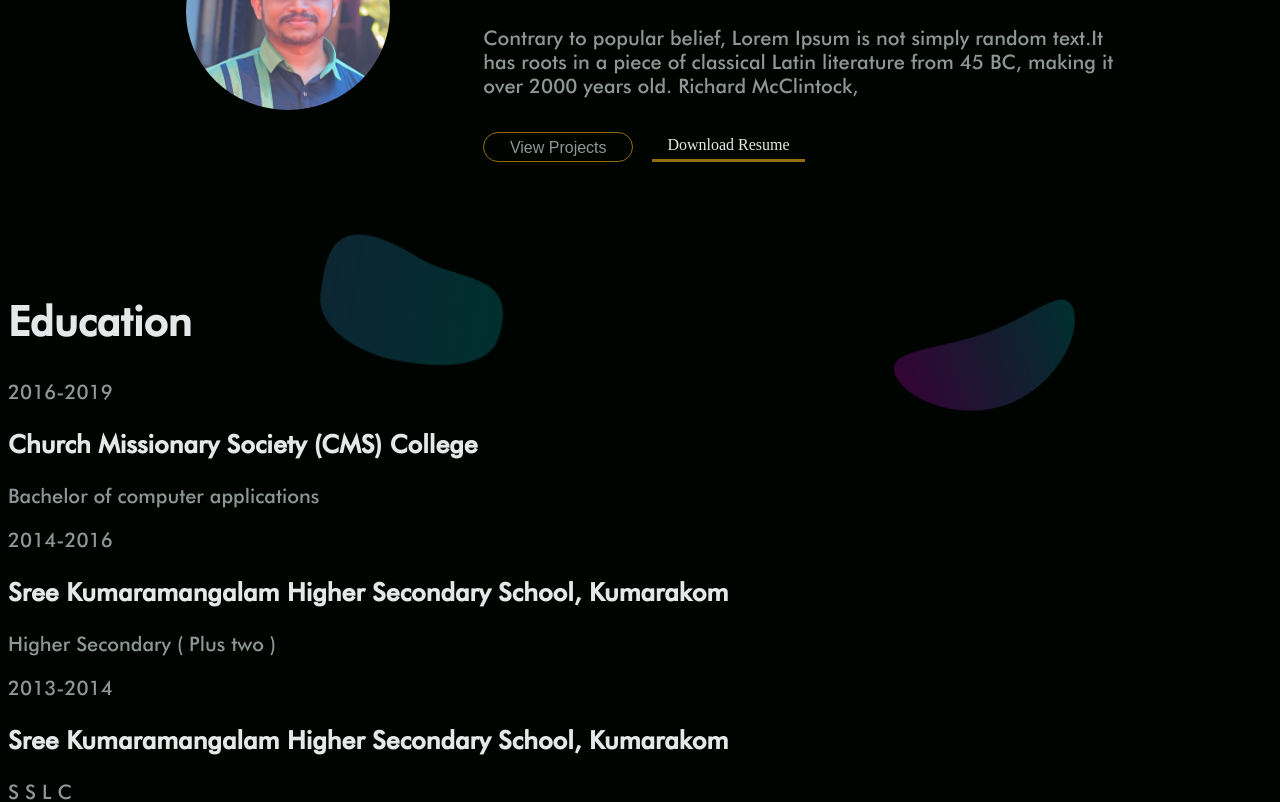
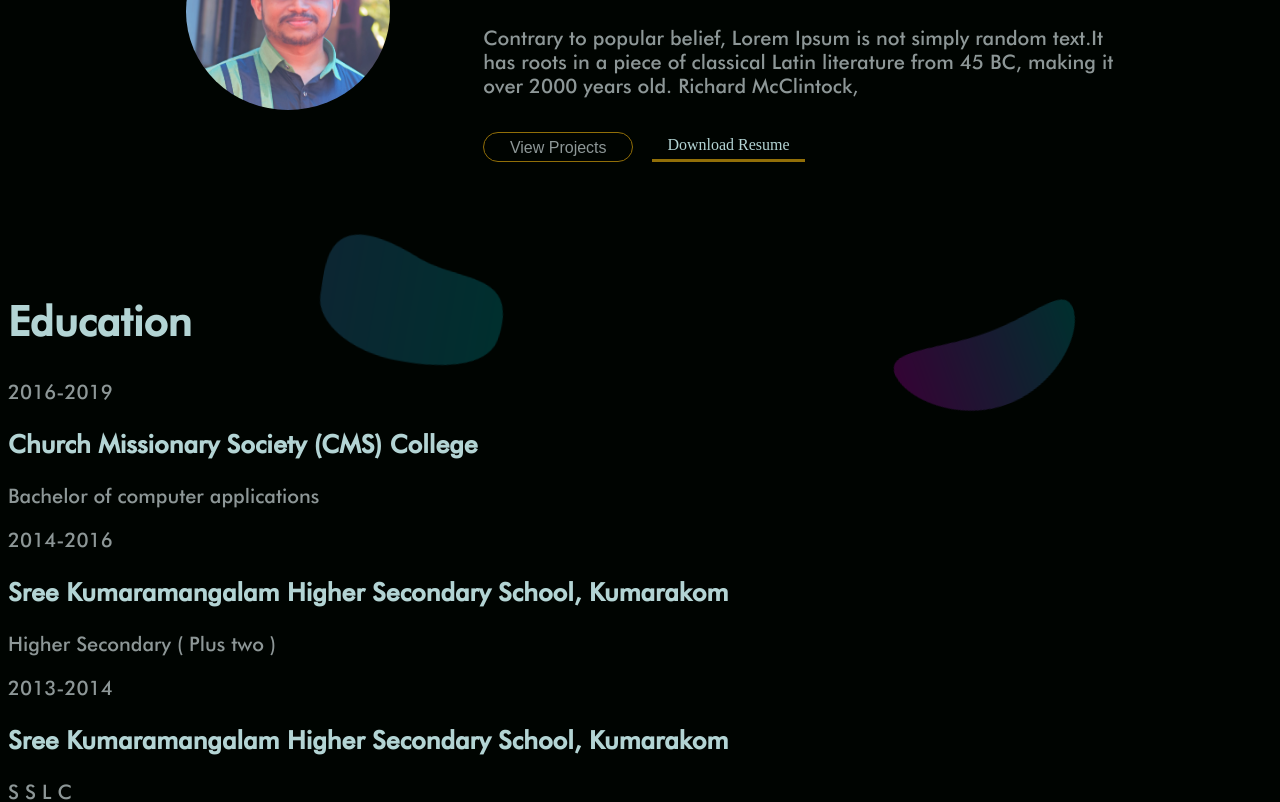
Before and after one commit to naveenvb560/Portfolio, a React (Create React App) app: page / in a window 1280 px wide. Shown: the part 320-1122 px from the top of the page. Built offline with nearby package versions, Linux system fonts and the light colour scheme.

Commit message:
detail modal updated

```diff
--- a/src/components/Modals/DetailsModal.js
+++ b/src/components/Modals/DetailsModal.js
@@ -82,7 +82,7 @@ const DetailsModal = (props) => {
                 <div>
                     <h5 className={classes.smallheading}>Awards:</h5>
                     <ul>
-                        { experience.awards? experience.awards.map((award) => <div><li key={award.id} className={classes.listitems} >
+                        { experience.awards? experience.awards.map((award) => <div key={award.id} ><li className={classes.listitems} >
                         <div className={classes.projectnamecontainer}>
                         <h5 className={classes.smallheading}>{award.name}</h5>
                         <a href={award.link} download><img style={{width: "37%"}} src="https://img.icons8.com/plasticine/100/000000/certificate.png"/></a>
--- a/src/components/Modals/DetailsModal.module.css
+++ b/src/components/Modals/DetailsModal.module.css
@@ -15,7 +15,7 @@ a:focus {
   left: 0;
   width: 100%;
   height: 100%;
-  background: linear-gradient(to bottom, #000401, #111101);
+  background: rgba(8, 8, 1, 0.5);
   overflow-y: initial !important
 }
 
@@ -27,11 +27,11 @@ a:focus {
 .modal {
   padding: 3% 5%;
   border-radius: .8rem;
-  height: 80%;
-  margin: 5% 25%;
+  height: 90%;
+  margin: 3% 25%;
   color: hsl(220, 50%, 90%);
-  background: inherit;
-  box-shadow: #243342, .4rem .4rem 10.2rem .2rem #4048bf4d;
+  background: var(--primary-color);
+  box-shadow: 0px 1px 1px 1px rgba(95, 97, 4, .5);
   overflow-y: auto;
 }
 
@@ -44,6 +44,8 @@ a:focus {
 .link2 {
   border: 1px solid #ffffff33;
   border-radius: 100rem;
+  position: relative;
+  z-index: 999;
   color: var(--secondary-color);
   float: right;
   background-color: inherit;
--- a/src/components/Modals/ProjectModal.js
+++ b/src/components/Modals/ProjectModal.js
@@ -23,7 +23,7 @@ const ProjectModal = (props) => {
 
     return (
         <div className={classes.parentdiv}>
-            {viewModal ? <DetailsModal itemData={item} details={viewModal} clear={clearProjectModalHandler}>Hello</DetailsModal> : null}
+            {viewModal ? <DetailsModal key={viewModal.id} itemData={item} details={viewModal} clear={clearProjectModalHandler}>Hello</DetailsModal> : null}
             <div className={classes.itemdetails}>
                 <div className={classes.header}>
                     <h4 className={classes.projectname}>{item.name}</h4>
--- a/src/components/Pages/Experience.js
+++ b/src/components/Pages/Experience.js
@@ -18,7 +18,7 @@ const Experience = () => {
         <div data-aos='fade-right' className={classes.maincontainer}>
             <h3 style={{ marginLeft: "10%", marginTop: "3%", color: "var(--secondary-color)", fontSize: "25px" }}>My Experiences</h3>
             <div className={classes.container}>
-                {experienceList.map((experience) => <div data-aos='flip-left'><Card>
+                {experienceList.map((experience) => <div key={experience.id} data-aos='flip-left'><Card>
             <ProjectModal experience={experience}/></Card></div>
                 )}
             </div>
--- a/src/components/Pages/Project.js
+++ b/src/components/Pages/Project.js
@@ -19,7 +19,7 @@ const Project = () => {
         <div data-aos='fade-right' className={classes.maincontainer}>
             <h3 style={{ marginLeft: "10%", marginTop: "3%", color: "var(--secondary-color)", fontSize: "25px" }}>My Projects</h3>
             <div className={classes.container}>
-                {projectList.map((project) =><div data-aos='flip-right'><Card>
+                {projectList.map((project) =><div key={project.id} data-aos='flip-right'><Card>
                                     <ProjectModal project={project} /></Card></div>
 
                        )}
--- a/src/components/SubPages/Education.Module.css
+++ b/src/components/SubPages/Education.Module.css
@@ -9,6 +9,10 @@
   .educationchild {
     padding: 2rem 2rem 2rem 0rem;
     width: 45%;
+  }
+
+  .institutionname {
+    font-weight: 500;
   }
 
   .educationsubcontainer {
--- a/src/components/SubPages/Education.js
+++ b/src/components/SubPages/Education.js
@@ -11,17 +11,17 @@ const Education = () => {
             <div className={classes.educationsubcontainer}>
                 <div className={classes.educationchild}>
                     <p>2016-2019</p>
-                    <h3>Church Missionary Society (CMS) College</h3>
+                    <h3 className={classes.institutionname}>Church Missionary Society (CMS) College</h3>
                     <p>Bachelor of computer applications</p>
                 </div>
                 <div className={classes.educationchild}>
                     <p>2014-2016</p>
-                    <h3>Sree Kumaramangalam Higher Secondary School, Kumarakom</h3>
+                    <h3 className={classes.institutionname}>Sree Kumaramangalam Higher Secondary School, Kumarakom</h3>
                     <p>Higher Secondary ( Plus two )</p>
                 </div>
                 <div className={classes.educationchild}>
                     <p>2013-2014</p>
-                    <h3>Sree Kumaramangalam Higher Secondary School, Kumarakom</h3>
+                    <h3 className={classes.institutionname}>Sree Kumaramangalam Higher Secondary School, Kumarakom</h3>
                     <p>S S L C</p>
                 </div>
             </div>
--- a/src/index.css
+++ b/src/index.css
@@ -5,7 +5,7 @@
 
 :root {
   --primary-color: #000401;
-  --secondary-color: #E5E8E8;
+  --secondary-color: #b3d4d4;
   --tertiary-color: #8D9797;
   --addon-color: #916f08;
   --container-grid-number: 3;
```
